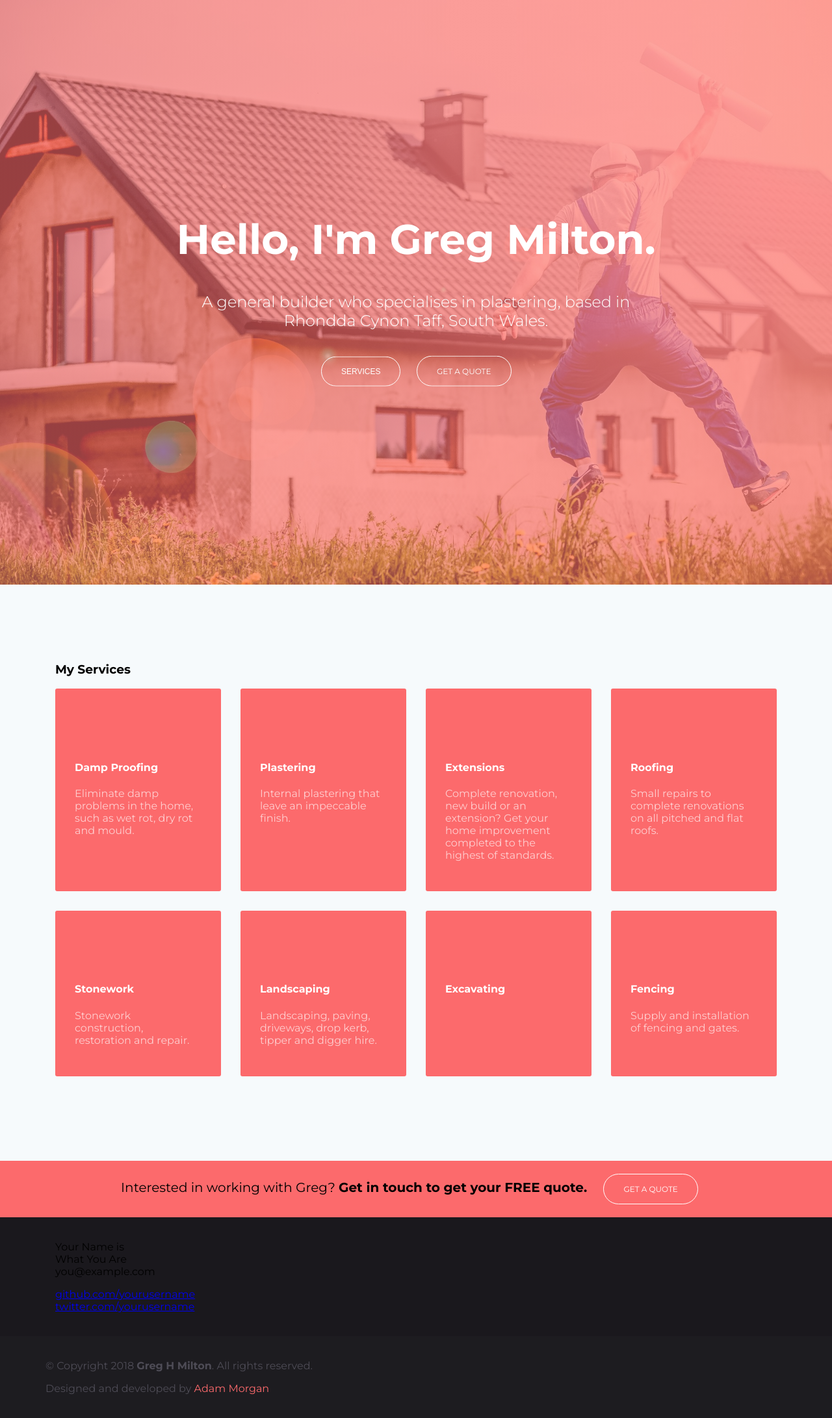
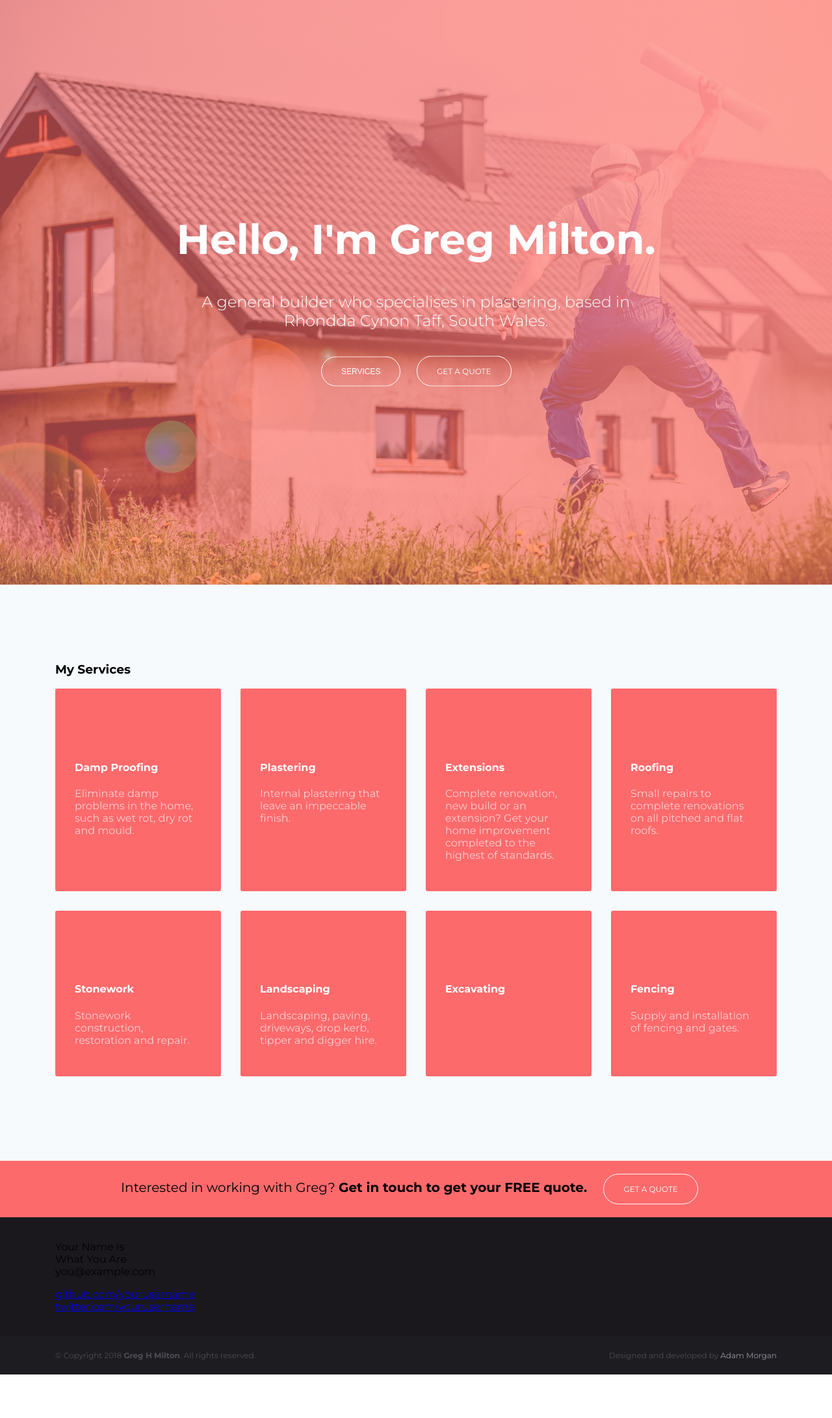
Before and after one commit to adamccfc/gregmilton.github.com, a Jekyll site: the page built from index.html, in a window 1280 px wide. Shown: the whole page at 65% size. Built offline with Jekyll 4.4.1, drawn with Linux system fonts in a browser that asks for light colours; nearby versions of some CDN libraries; Markdown is read by kramdown in place of the engine named in the settings; after the commit the page ends 2116 px from its top, so only the background shows below that.

Commit message:
Sort out sub footer

```diff
--- a/_includes/footer.html
+++ b/_includes/footer.html
@@ -2,7 +2,7 @@
   <div class="footer__pre">
     <div class="container">
       <div class="row">
-        <div class="col-xs-12 col-lg-12">
+        <div class="col">
           <p>
             Interested in working with Greg?
             <strong>Get in touch to get your FREE quote.</strong>
@@ -36,9 +36,9 @@
   <div class="footer__sub">
     <div class="container">
       <div class="row">
-        <div class="col-xs-12">
-          <p>&copy; Copyright 2018 <strong>Greg H Milton</strong>. All rights reserved. </p>
-          <p>Designed and developed by <a href="http://www.adammorgan.wales" target="_blank">Adam Morgan</a></p>
+        <div class="col">
+          <p class="copyright">&copy; Copyright 2018 <strong>Greg H Milton</strong>. All rights reserved. </p>
+          <p class="developed">Designed and developed by <a href="http://www.adammorgan.wales" target="_blank">Adam Morgan</a></p>
         </div>
       </div>
     </div>
--- a/_scss/components/_buttons.scss
+++ b/_scss/components/_buttons.scss
@@ -23,5 +23,4 @@
       background: none;
     }
   }
-
 }
--- a/css/main.css
+++ b/css/main.css
@@ -1708,14 +1708,28 @@ body {
 .footer__sub {
   display: block;
   width: 100%;
-  padding: 20px 0;
+  padding: 10px 0;
   background-color: #1D1C20;
   color: #4e4c56; }
   .footer__sub a {
-    color: #FC6A6C;
-    text-decoration: none; }
+    color: #9a97a4;
+    text-decoration: none;
+    transition: all 0.2s ease-in-out; }
     .footer__sub a:hover {
-      color: #fb383b; }
+      color: #b5b2bc;
+      transition: all 0.2s ease-in-out; }
+  .footer__sub p {
+    font-size: 12px; }
+  .footer__sub .copyright {
+    float: left; }
+    @media (max-width: 992px) {
+      .footer__sub .copyright {
+        float: none; } }
+  .footer__sub .developed {
+    float: right; }
+    @media (max-width: 992px) {
+      .footer__sub .developed {
+        float: none; } }
 
 .home-intro {
   color: #FFFFFF;
```
Also changed, not shown: _scss/layout/_footer.scss (+25 -3 lines).
